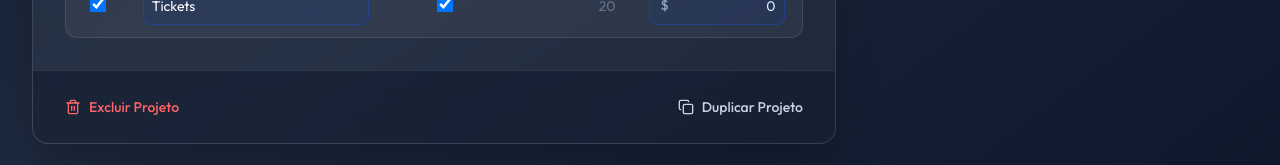
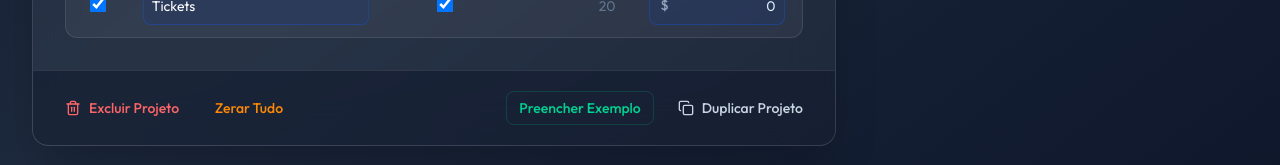
Before and after one commit to israelhespanhol-lang/Calculadora-de-Caravanas, a React (Vite) app: page / in a window 1280 px wide. Shown: the part 787-952 px from the top of the page. Built offline with nearby package versions, Linux system fonts and the light colour scheme; no server answers.

Commit message:
fix: layout of proportional ratio input & add demo and clear buttons

```diff
--- a/src/App.tsx
+++ b/src/App.tsx
@@ -153,6 +153,50 @@ function App() {
     setActiveCaravan(prev => prev ? { ...prev, [field]: value } : prev);
   };
 
+  const handleDemoData = () => {
+    if (!activeCaravan) return;
+    updateCaravanField('name', 'Caravana Itália e Terra Santa');
+    updateCaravanField('travelerQuantity', '45');
+    updateCaravanField('freePassengerRule', 'proportional');
+    updateCaravanField('freePassengerRatio', '15');
+    updateCaravanField('projectHours', '10');
+    updateCaravanField('designerFixed', '350');
+    updateCaravanField('mentorCost', '1500');
+
+    updateCaravanField('operationItems', [
+      { id: uuidv4(), description: 'Hotelaria (4 Estrelas)', quantity: '45', unitCost: '850', isActive: true },
+      { id: uuidv4(), description: 'Transfer Aeroporto', quantity: '1', unitCost: '600', isActive: true },
+      { id: uuidv4(), description: 'Guia Local', quantity: '10', unitCost: '250', isActive: true },
+      { id: uuidv4(), description: 'Ingressos Museus', quantity: '45', unitCost: '85', isActive: true },
+    ]);
+
+    updateCaravanField('tourLeaderCosts', { aereo: '1200', hotel: '800', seguro: '150', outros: '300' });
+    updateCaravanField('finalNetCosts', { seguroViagem: '200', brinde: '50', aereo: '950', fee: '150' });
+    updateCaravanField('proposalDetails', {
+      duration: '12 dias / 11 noites',
+      hotels: 'Hotel Roma Cavalieri (3 noites)\nDan Jerusalem Hotel (4 noites)',
+      flights: 'LATAM Direto - Bagagem de 23kg',
+      inclusions: 'Café da manhã todos os dias\nGuia falando Português\nIngressos listados no roteiro'
+    });
+  };
+
+  const handleClearData = () => {
+    if (!activeCaravan) return;
+    if (confirm('Tem certeza que deseja zerar todos os dados deste projeto?')) {
+      updateCaravanField('name', '');
+      updateCaravanField('travelerQuantity', '0');
+      updateCaravanField('freePassengerRule', 'manual');
+      updateCaravanField('freePassengers', '0');
+      updateCaravanField('projectHours', '0');
+      updateCaravanField('designerFixed', '0');
+      updateCaravanField('mentorCost', '0');
+      updateCaravanField('operationItems', []);
+      updateCaravanField('tourLeaderCosts', { aereo: '0', hotel: '0', seguro: '0', outros: '0' });
+      updateCaravanField('finalNetCosts', { seguroViagem: '0', brinde: '0', aereo: '0', fee: '0' });
+      updateCaravanField('proposalDetails', { duration: '', hotels: '', flights: '', inclusions: '' });
+    }
+  };
+
   const handleExportPDF = () => {
     setIsPdfEditorOpen(true);
   };
@@ -262,13 +306,23 @@ function App() {
               )}
             </div>
 
-            <div className="bg-slate-900/50 border-t border-white/10 p-5 flex justify-between items-center mt-auto">
+            <div className="bg-slate-900/50 border-t border-white/10 p-5 flex justify-between items-center mt-auto flex-wrap gap-4">
+              <div className="flex space-x-3">
                 <button onClick={handleDelete} className="text-red-400 hover:text-red-300 hover:bg-red-400/10 px-3 py-1.5 rounded-lg transition-all duration-300 flex items-center space-x-2 text-sm font-medium">
                   <Trash2 size={16} /> <span>Excluir Projeto</span>
+                </button>
+                <button onClick={handleClearData} className="text-orange-400 hover:text-orange-300 hover:bg-orange-400/10 px-3 py-1.5 rounded-lg transition-all duration-300 flex items-center space-x-2 text-sm font-medium">
+                  <span>Zerar Tudo</span>
+                </button>
+              </div>
+              <div className="flex space-x-3">
+                <button onClick={handleDemoData} className="text-emerald-400 hover:text-emerald-300 hover:bg-emerald-400/10 px-3 py-1.5 rounded-lg transition-all duration-300 flex items-center space-x-2 text-sm font-medium border border-emerald-500/20">
+                  <span>Preencher Exemplo</span>
                 </button>
                 <button onClick={handleDuplicate} className="text-slate-300 hover:text-white hover:bg-white/10 px-3 py-1.5 rounded-lg transition-all duration-300 flex items-center space-x-2 text-sm font-medium">
                   <Copy size={16} /> <span>Duplicar Projeto</span>
                 </button>
+              </div>
             </div>
           </div>
 
--- a/src/features/caravan/components/OperationTab.tsx
+++ b/src/features/caravan/components/OperationTab.tsx
@@ -86,10 +86,10 @@ export const OperationTab: React.FC<Props> = ({ caravan, updateCaravan }) => {
 
               {caravan.freePassengerRule === 'proportional' ? (
                 <div className="w-1/2 flex items-center bg-emerald-900/20 border border-emerald-600/50 rounded-lg px-2 text-emerald-100 focus-within:ring-2 focus-within:ring-emerald-500/50">
-                  <span className="text-xs mr-1 opacity-70">1 a cada</span>
+                  <span className="text-xs mr-1 opacity-70 whitespace-nowrap">1 a cada</span>
                   <input
                     type="number"
-                    className="w-full bg-transparent outline-none text-sm"
+                    className="min-w-0 flex-1 bg-transparent outline-none text-sm p-1.5"
                     value={caravan.freePassengerRatio || '15'}
                     onChange={(e) => updateCaravan('freePassengerRatio', e.target.value)}
                   />
```
Lines whose indentation alone changed are shown as unchanged.
